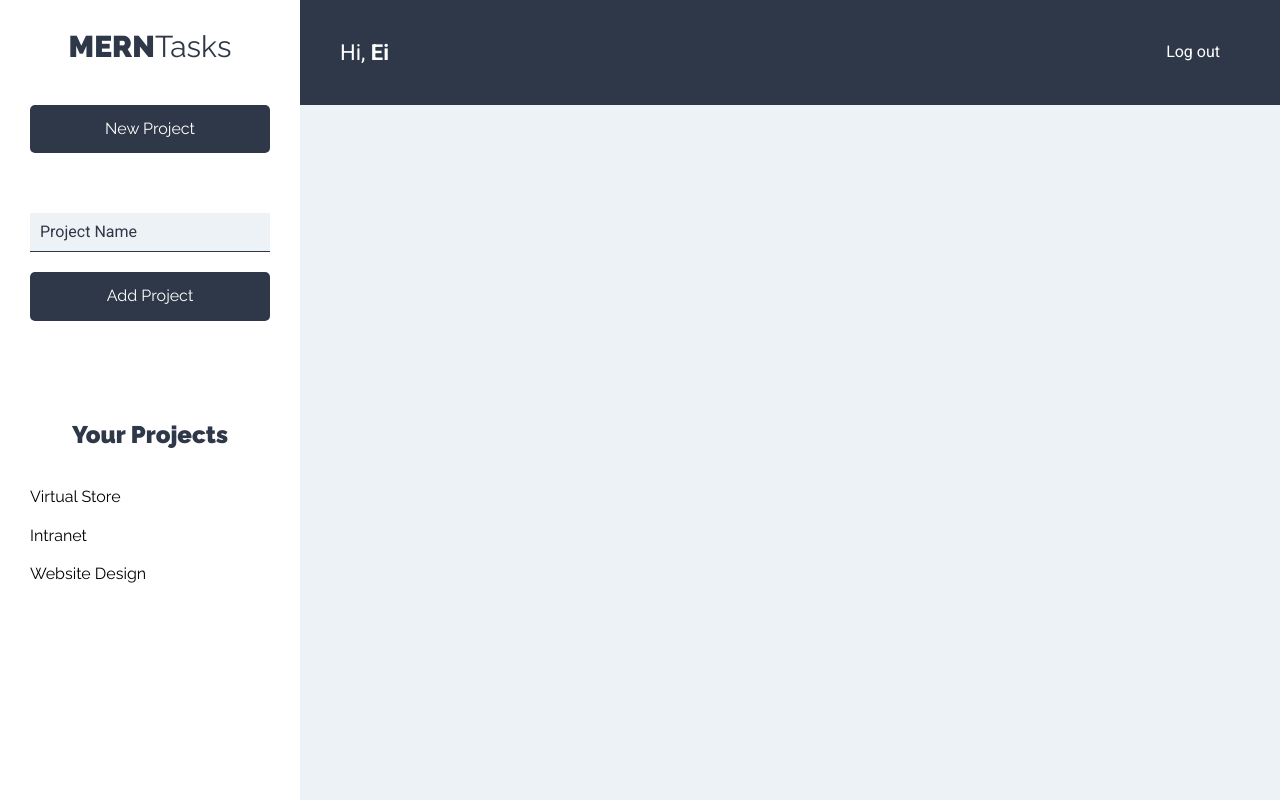
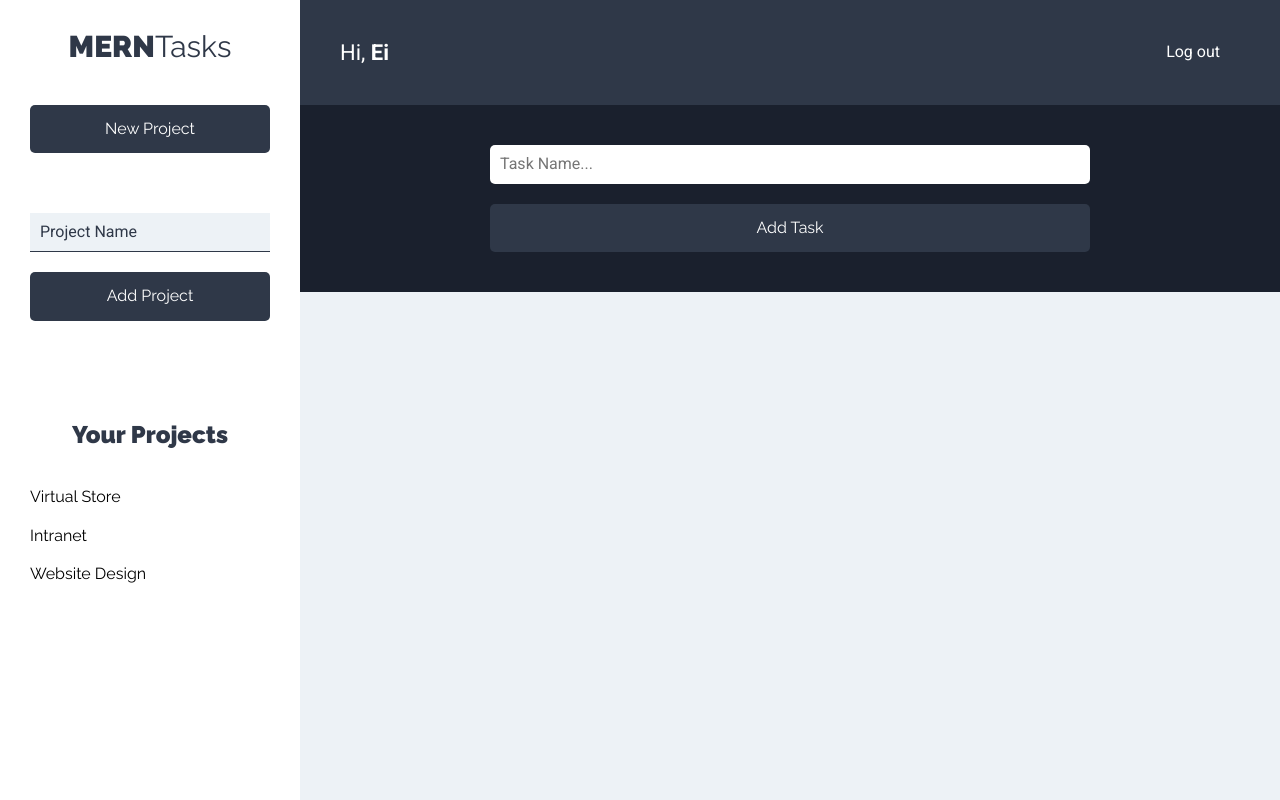
Before and after one commit to mikaelpizzi/MERNTasks, a React (Create React App) app in the folder client/: page /projects in a window 1280 px wide. Built offline with nearby package versions, Linux system fonts and the light colour scheme.

Commit message:
[ADD] Add form to create tasks

```diff
--- a/client/src/components/projects/Projects.js
+++ b/client/src/components/projects/Projects.js
@@ -1,5 +1,6 @@
 import Bar from "../layout/Bar";
 import Sidebar from "../layout/Sidebar";
+import TaskForm from "../tasks/TaskForm";
 
 const Projects = () => {
     return (
@@ -10,6 +11,8 @@
                 <Bar />
 
                 <main>
+                    <TaskForm />
+
                     <div className="contenedor-tareas">
 
                     </div>
--- /dev/null
+++ b/client/src/components/tasks/TaskForm.js
@@ -0,0 +1,26 @@
+const TaskForm = () => {
+    return (
+        <div className="formulario">
+            <form>
+                <div className="contenedor-input">
+                    <input
+                        type="text"
+                        className="input-text"
+                        placeholder="Task Name..."
+                        name="name"
+                    />
+                </div>
+
+                <div className="contenedor-input">
+                    <input
+                        type="submit"
+                        className="btn btn-primario btn-submit btn-block"
+                        value="Add Task"
+                    />
+                </div>
+            </form>
+        </div>
+    );
+}
+
+export default TaskForm;
```
Also changed, not shown: client/src/components/tasks/Task.js (added), client/src/components/tasks/TaskList.js (added).
